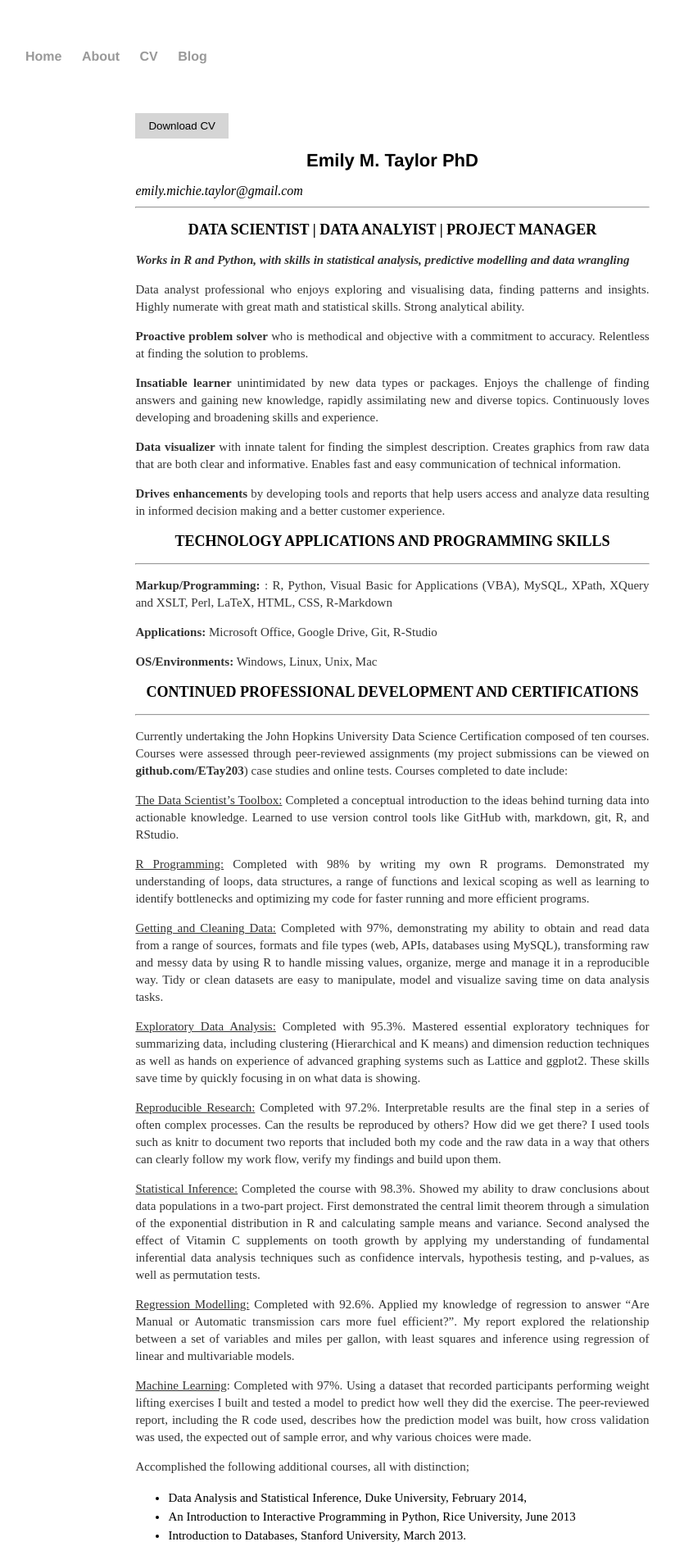
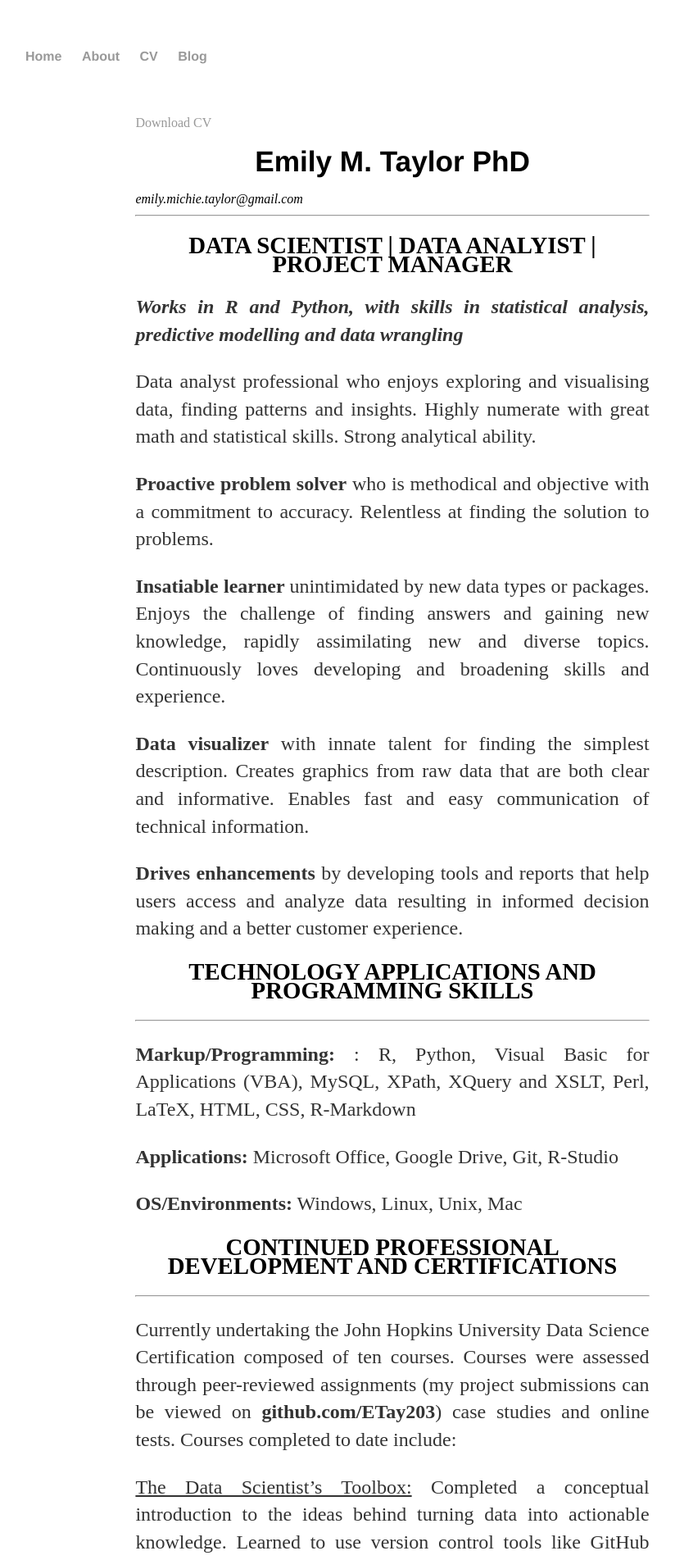
Before and after one commit to ETay203/ETay203.github.io, a Jekyll site: the page built from cv/index.html, in a window 1280 px wide. Shown: the top 1903 px of the page at 82% size, without its empty margins (161-985 px from the left). Built offline with Jekyll 4.4.1, drawn with Linux system fonts in a browser that asks for light colours.

Commit message:
update html version of cv

```diff
--- a/css/main.css
+++ b/css/main.css
@@ -60,9 +60,10 @@ button {
 
 /* CV */
 .cv {line-height: 23px; margin: 60px auto; width: 70%;}
-.cv li { font-size: 15px; text-align: left; line-height: 23px; }
-.cv h2 { font-size: 18px; text-align: center; }
-.cv h1 { font-size: 22px; text-align: center; }
-.cv p { font-size: 15px; text-align: justify; }
+.cv li { font-size: 1.5em; text-align: left; line-height: 23px; }
+.cv h2 { font-size: 1.8em; text-align: center; }
+.cv h1 { font-size: 2.2em; text-align: center; }
+.cv p { font-size: 1.5em; text-align: justify; }
+.cv ul{ font-size: 1.5em; text-align: left;}
 
 .notes, .contact, .about, .cv, .error, .swatches { margin-bottom: 30px; }
--- a/cv/index.html
+++ b/cv/index.html
@@ -5,7 +5,7 @@ title: Emily Taylor, CV
 
 
 <div class="cv">
-	<button href="/files/ETaylor_CV.pdf" title="Download CV as PDF">Download CV</button>
+	<a href="/files/ETaylor_CV.pdf" title="Download CV as PDF">Download CV</a>
 
 <span><h1>Emily M. Taylor PhD</h1></span>
 <address>
```
